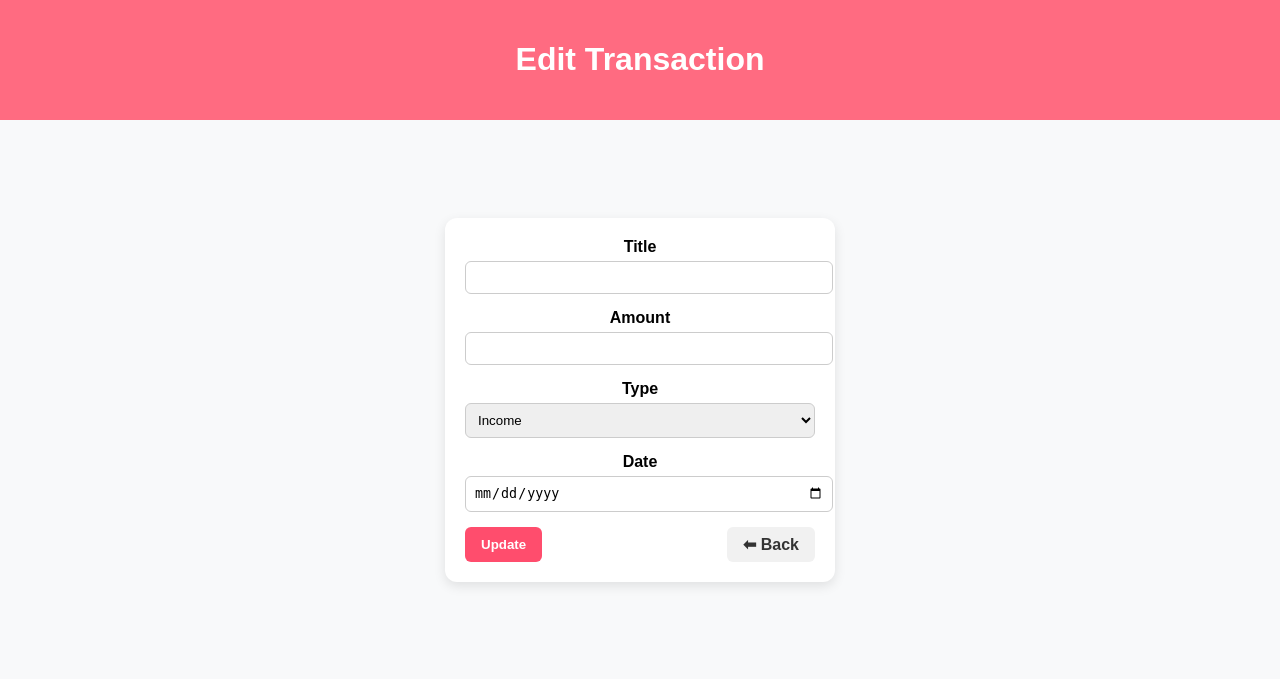
After one commit to PrasannaKuchipudi/EXPENSE-TRACKER, a Flask app: template templates/edit_transaction.html in a window 1280 px wide. The commit adds this page. Shown: the top 679 px of the page. Run offline with Flask 3, Linux system fonts and the light colour scheme; the template is opened without the code that fills it, so the values that code supplies are empty.

Commit message:
Initial commit

```diff
--- a/app.py
+++ b/app.py
@@ -128,7 +128,7 @@ def edit_transaction(id):
         flash("Transaction updated!", "success")
         return redirect(url_for("dashboard"))
 
-    return render_template("edit_expense.html", transaction=transaction)
+    return render_template("edit_transaction.html", transaction=transaction)
 
 # Delete Transaction
 @app.route("/delete/<string:id>", methods=["GET", "POST"])
--- a/templates/dashboard.html
+++ b/templates/dashboard.html
@@ -75,9 +75,10 @@
         <td>{{ transaction.type.capitalize() }}</td>
         <td>{{ transaction.date }}</td>
         <td>
-          <a href="{{ url_for('edit_transaction', id=transaction.id) }}">Edit</a> |
-          <a href="{{ url_for('delete_transaction', id=transaction.id) }}">Delete</a>
+         <a href="{{ url_for('edit_transaction', id=transaction._id) }}">Edit</a> |
+         <a href="{{ url_for('delete_transaction', id=transaction._id) }}">Delete</a>
         </td>
+
       </tr>
       {% endfor %}
     </table>
--- /dev/null
+++ b/templates/edit_transaction.html
@@ -0,0 +1,104 @@
+<!DOCTYPE html>
+<html lang="en">
+<head>
+  <meta charset="UTF-8">
+  <meta name="viewport" content="width=device-width, initial-scale=1.0">
+  <title>Edit Transaction</title>
+  <link rel="stylesheet" href="{{ url_for('static', filename='css/dashboard.css') }}">
+  <style>
+    /* Center the form properly */
+    .form-container {
+      display: flex;
+      justify-content: center;
+      align-items: center;
+      min-height: 70vh;
+    }
+    .card {
+      width: 350px;
+      padding: 20px;
+      background: #fff;
+      border-radius: 12px;
+      box-shadow: 0px 4px 12px rgba(0,0,0,0.1);
+    }
+    .form-group {
+      margin-bottom: 15px;
+    }
+    .form-group label {
+      display: block;
+      font-weight: 600;
+      margin-bottom: 5px;
+    }
+    .form-group input,
+    .form-group select {
+      width: 100%;
+      padding: 8px;
+      border-radius: 6px;
+      border: 1px solid #ccc;
+    }
+    .form-actions {
+      display: flex;
+      justify-content: space-between;
+      margin-top: 15px;
+    }
+    .btn {
+      padding: 8px 16px;
+      border: none;
+      border-radius: 6px;
+      cursor: pointer;
+      font-weight: bold;
+    }
+    .btn.primary {
+      background: #ff4d6d;
+      color: white;
+    }
+    .btn.secondary {
+      background: #f1f1f1;
+      color: #333;
+      text-decoration: none;
+      text-align: center;
+    }
+    .btn.secondary:hover {
+      background: #ddd;
+    }
+  </style>
+</head>
+<body>
+  <header>
+    <h1>Edit Transaction</h1>
+  </header>
+
+  <main class="form-container">
+    <div class="card">
+      <form method="POST" action="{{ url_for('edit_transaction', id=transaction['_id']) }}" class="form">
+        <div class="form-group">
+          <label for="title">Title</label>
+          <input type="text" id="title" name="title" value="{{ transaction['title'] }}" required>
+        </div>
+
+        <div class="form-group">
+          <label for="amount">Amount</label>
+          <input type="number" id="amount" step="0.01" name="amount" value="{{ transaction['amount'] }}" required>
+        </div>
+
+        <div class="form-group">
+          <label for="type">Type</label>
+          <select id="type" name="type" required>
+            <option value="income" {% if transaction['type'] == 'income' %}selected{% endif %}>Income</option>
+            <option value="expense" {% if transaction['type'] == 'expense' %}selected{% endif %}>Expense</option>
+          </select>
+        </div>
+
+        <div class="form-group">
+          <label for="date">Date</label>
+          <input type="date" id="date" name="date" value="{{ transaction['date'] }}" required>
+        </div>
+
+        <div class="form-actions">
+          <button type="submit" class="btn primary">Update</button>
+          <a href="{{ url_for('dashboard') }}" class="btn secondary">⬅ Back</a>
+        </div>
+      </form>
+    </div>
+  </main>
+</body>
+</html>
```
Also changed, not shown: templates/delete_transaction.html (+5 -4 lines), templates/edit_expense.html (deleted, +0 -37 lines).
